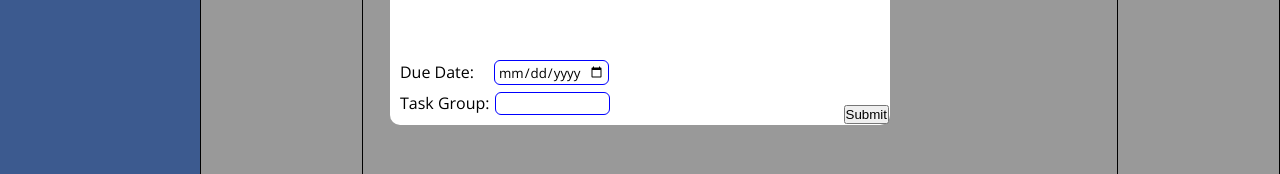
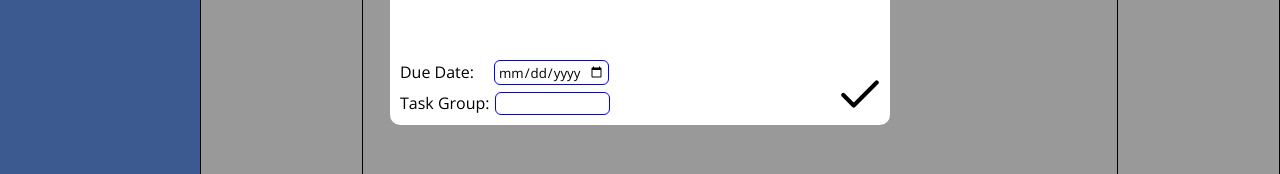
Before and after one commit to EricTGoto/Tasky, a React (Create React App) app: page / in a window 1280 px wide. Both pictures are taken after a click on the picture 1190 px from the left and 22 px from the top of the page. Shown: the part 425-599 px from the top of the page. Built offline with nearby package versions, Linux system fonts and the light colour scheme.

Commit message:
changed submit button to an image

```diff
--- a/src/components/TaskForm.js
+++ b/src/components/TaskForm.js
@@ -1,6 +1,7 @@
 /* eslint-disable no-unused-expressions */
 import React from 'react';
 import uniqid from 'uniqid';
+import check from '../images/check.svg';
 
 function TaskForm({ show, setTask }) {
   const [taskInput, setTaskInput] = React.useState({
@@ -93,7 +94,7 @@ function TaskForm({ show, setTask }) {
             <option value="Strawberry">Strawberry</option>
             <option value="Vanilla">Vanilla</option>
           </datalist>
-          <button className="submit-button" type="submit">Submit</button>
+          <input className="submit-button" type="image" src={check} alt="Submit Form" />
         </form>
       </div>
     </div>
--- a/src/style.css
+++ b/src/style.css
@@ -215,8 +215,9 @@ body, #root, .app, .main-elements {
 
 .submit-button {
     position: absolute;
-    right: 1px;
-    bottom: 1px;
+    width: 50px;
+    right: 5px;
+    bottom: 5px;
 }
 
 .sidebar {
```
